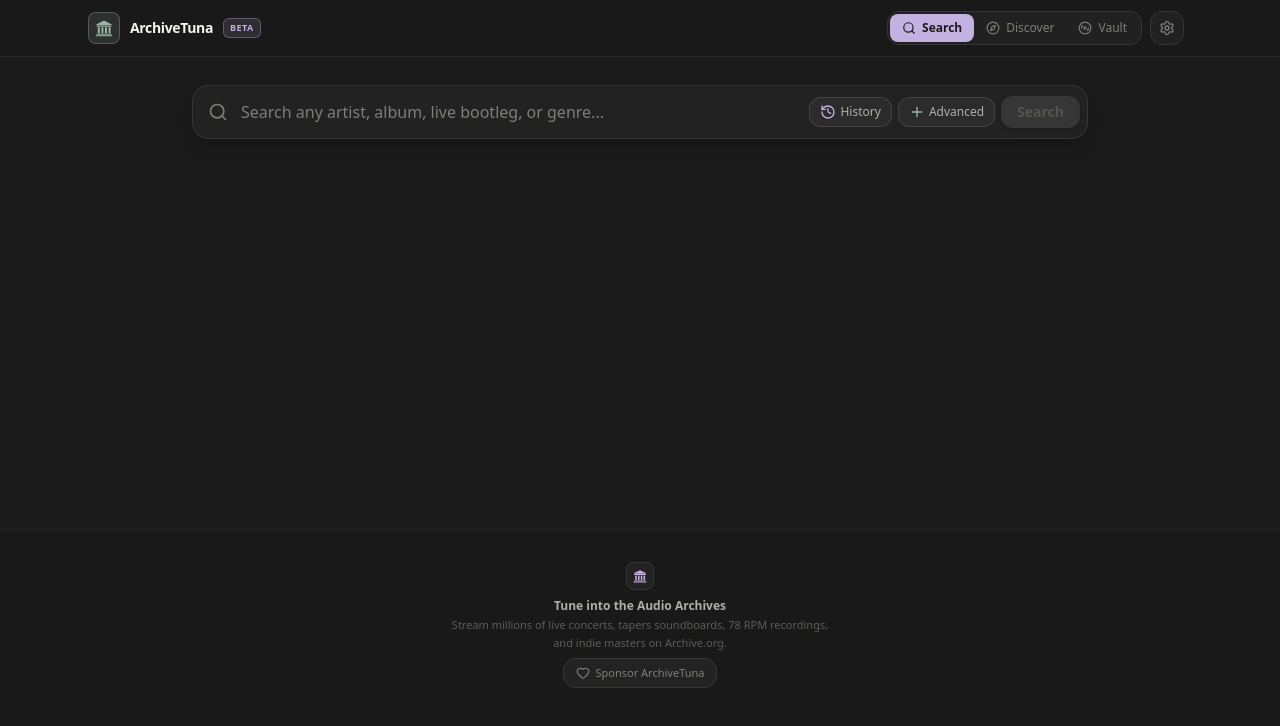
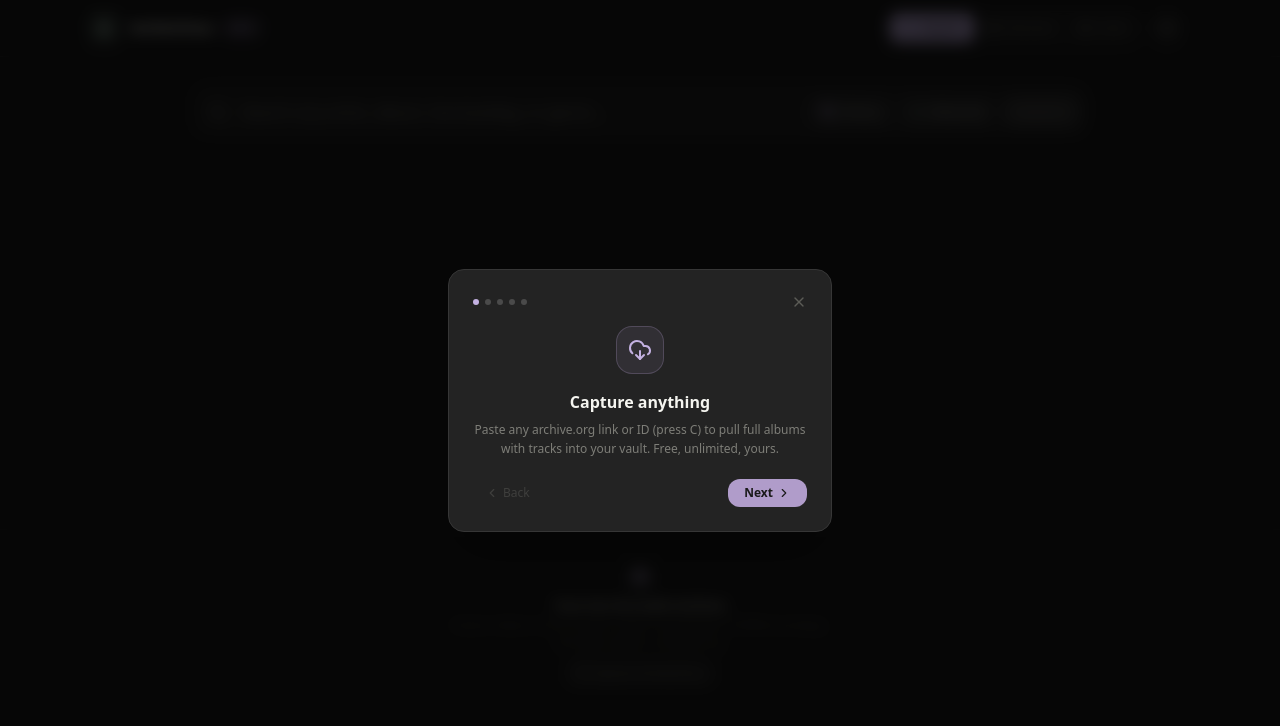
Before and after one commit to cyberbuddhy/ArchiveTuna, a React (Vite) app: page / in a window 1280 px wide. Shown: the top 726 px of the page. Built offline with nearby package versions, Linux system fonts and the light colour scheme.

Commit message:
feat: simplify onboarding to feature showcase (no auto-navigation)

```diff
--- a/src/App.tsx
+++ b/src/App.tsx
@@ -12,6 +12,8 @@
 const ArtistDiscographyModal = lazy(() => import("./components/ArtistDiscographyModal").then((m) => ({ default: m.ArtistDiscographyModal })));
 const SettingsModal = lazy(() => import("./components/SettingsModal").then((m) => ({ default: m.SettingsModal })));
 const KeyboardShortcutsModal = lazy(() => import("./components/KeyboardShortcutsModal").then((m) => ({ default: m.KeyboardShortcutsModal })));
+const OnboardingModal = lazy(() => import("./components/OnboardingModal").then((m) => ({ default: m.OnboardingModal })));
+import { hasSeenOnboarding, markOnboardingDone } from "./components/OnboardingModal";
 import { fetchAlbumDetails } from "./services/api";
 import {
   getStoredAlbums,
@@ -83,6 +85,7 @@
   const [sharedMix, setSharedMix] = useState<{ name: string; tracks: Track[] } | null>(null);
   const [discographyArtist, setDiscographyArtist] = useState<string | null>(null);
   const [externalSearchQuery, setExternalSearchQuery] = useState<{ query: string; field?: string } | null>(null);
+  const [showOnboarding, setShowOnboarding] = useState(() => !hasSeenOnboarding());
 
   // Global App-Level Keyboard Navigation & Shortcuts
   useEffect(() => {
@@ -738,6 +741,18 @@
           isOpen={isShortcutsModalOpen}
           onClose={() => setIsShortcutsModalOpen(false)}
         />
+
+        {/* First-run onboarding tour */}
+        {showOnboarding && (
+          <Suspense fallback={null}>
+            <OnboardingModal
+              onDone={() => {
+                markOnboardingDone();
+                setShowOnboarding(false);
+              }}
+            />
+          </Suspense>
+        )}
         </Suspense>
       </div>
     </PlayerProvider>
--- /dev/null
+++ b/src/components/OnboardingModal.tsx
@@ -0,0 +1,105 @@
+import React, { useState } from "react";
+import { X, DownloadCloud, Disc3, Sliders, Database, Heart, ChevronRight, ChevronLeft } from "lucide-react";
+
+const SLIDES = [
+  {
+    icon: <DownloadCloud className="w-6 h-6 text-amber-400" />,
+    title: "Capture anything",
+    body: "Paste any archive.org link or ID (press C) to pull full albums with tracks into your vault. Free, unlimited, yours.",
+  },
+  {
+    icon: <Disc3 className="w-6 h-6 text-amber-400" />,
+    title: "Vault, playlists, tiers",
+    body: "Rank albums S–F, build playlists, share them as short links. Everything lives in your browser — no account, ever.",
+  },
+  {
+    icon: <Sliders className="w-6 h-6 text-amber-400" />,
+    title: "Studio sound",
+    body: "10-band EQ with savable profiles (T in settings), true-peak leveling, and a visualizer that follows your theme.",
+  },
+  {
+    icon: <Database className="w-6 h-6 text-amber-400" />,
+    title: "Offline for real",
+    body: "Pin any track or album for subway-and-flight playback. Autoplay keeps the music going when the queue runs dry.",
+  },
+  {
+    icon: <Heart className="w-6 h-6 text-rose-400" />,
+    title: "Keep it alive",
+    body: "ArchiveTuna is free and solo-built. If it earns a place in your day, a sponsorship keeps it that way — a tiny reminder appears after your first hour of listening, dismissable forever.",
+  },
+];
+
+interface OnboardingModalProps {
+  onDone: () => void;
+}
+
+export const OnboardingModal: React.FC<OnboardingModalProps> = ({ onDone }) => {
+  const [i, setI] = useState(0);
+  const last = i === SLIDES.length - 1;
+  const s = SLIDES[i];
+
+  return (
+    <div className="fixed inset-0 z-[70] flex items-center justify-center bg-black/75 backdrop-blur-sm p-4">
+      <div className="w-full max-w-sm bg-stone-900 border border-stone-800 rounded-2xl shadow-2xl p-6 text-center space-y-4">
+        <div className="flex items-center justify-between">
+          <div className="flex space-x-1.5">
+            {SLIDES.map((_, d) => (
+              <span key={d} className={`w-1.5 h-1.5 rounded-full ${d === i ? "bg-amber-400" : "bg-stone-700"}`} />
+            ))}
+          </div>
+          <button onClick={onDone} className="text-stone-500 hover:text-stone-300 cursor-pointer" aria-label="Skip tour">
+            <X className="w-4 h-4" />
+          </button>
+        </div>
+        <div className="w-12 h-12 mx-auto rounded-2xl bg-amber-500/10 border border-amber-500/25 flex items-center justify-center">
+          {s.icon}
+        </div>
+        <div>
+          <h2 className="text-base font-bold text-stone-100">{s.title}</h2>
+          <p className="text-xs text-stone-400 leading-relaxed mt-1.5">{s.body}</p>
+        </div>
+        {last && (
+          <a
+            href="https://github.com/sponsors/cyberbuddhy"
+            target="_blank"
+            rel="noreferrer"
+            className="inline-flex items-center space-x-1.5 px-4 py-2 rounded-xl bg-rose-500/15 border border-rose-500/40 text-rose-300 text-xs font-semibold hover:bg-rose-500/25 transition-colors"
+          >
+            <Heart className="w-3.5 h-3.5" />
+            <span>Sponsor ArchiveTuna</span>
+          </a>
+        )}
+        <div className="flex items-center justify-between pt-1">
+          <button
+            onClick={() => setI(Math.max(0, i - 1))}
+            disabled={i === 0}
+            className="px-3 py-1.5 text-xs text-stone-400 hover:text-stone-200 disabled:opacity-30 flex items-center space-x-1 cursor-pointer"
+          >
+            <ChevronLeft className="w-3.5 h-3.5" />
+            <span>Back</span>
+          </button>
+          <button
+            onClick={() => (last ? onDone() : setI(i + 1))}
+            className="px-4 py-1.5 bg-amber-500 hover:bg-amber-400 text-stone-950 text-xs font-bold rounded-xl cursor-pointer flex items-center space-x-1"
+          >
+            <span>{last ? "Start listening" : "Next"}</span>
+            {!last && <ChevronRight className="w-3.5 h-3.5" />}
+          </button>
+        </div>
+      </div>
+    </div>
+  );
+};
+
+export function hasSeenOnboarding(): boolean {
+  try {
+    return localStorage.getItem("tuna_onboarded") === "1";
+  } catch {
+    return true;
+  }
+}
+export function markOnboardingDone() {
+  try {
+    localStorage.setItem("tuna_onboarded", "1");
+  } catch { /* noop */ }
+}
```
